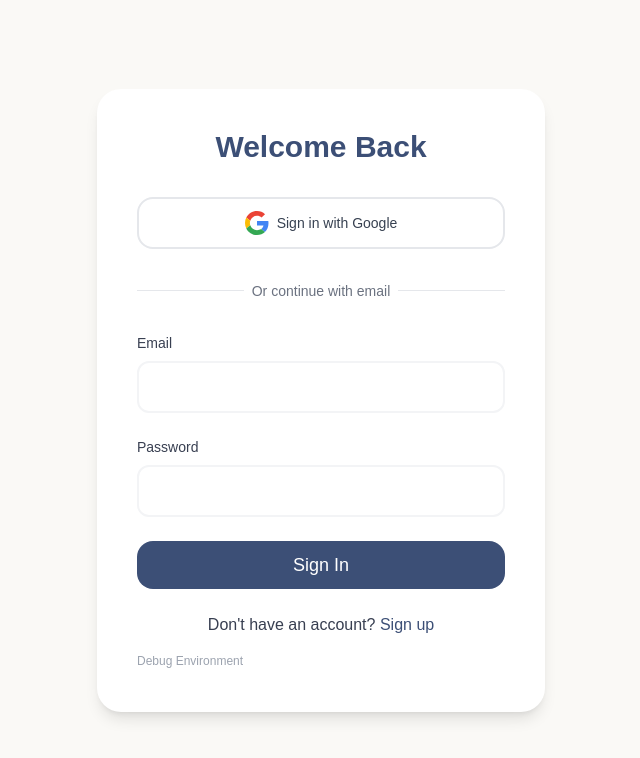
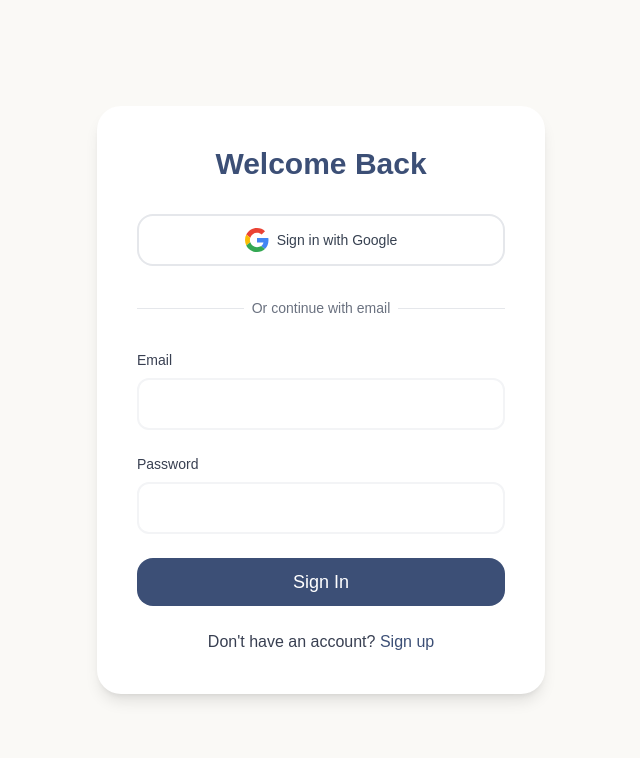
Before and after one commit to HamidMoopen/memo-ai, a Next.js app: page /login in a window 1280 px wide. Shown: the top 758 px of the page, without its empty margins (319-959 px from the left). Built offline with nearby package versions, Linux system fonts and the light colour scheme; no server answers.

Commit message:
Revert "debug logs"
This reverts commit 2d678493e13f0be641db74d10f6d80b691fe700c.

```diff
--- a/src/app/auth/callback/route.ts
+++ b/src/app/auth/callback/route.ts
@@ -5,41 +5,26 @@ export const dynamic = 'force-dynamic'
 
 export async function GET(request: Request) {
   try {
-    console.log("🔄 Auth callback triggered");
-    console.log("📍 Request URL:", request.url);
-
     const requestUrl = new URL(request.url)
     const code = requestUrl.searchParams.get('code')
 
-    console.log("🔑 Auth code present:", !!code);
-
     if (!code) {
-      console.error("❌ No code parameter found");
       return NextResponse.redirect(new URL('/login?error=no_code', request.url))
     }
+    const supabase = await createClient()
 
-    const supabase = await createClient()
-    console.log("🔌 Supabase client created");
-
-    console.log("🔄 Exchanging code for session...");
     const { data, error } = await supabase.auth.exchangeCodeForSession(code)
 
     if (error) {
-      console.error("❌ Session exchange error:", error);
       return NextResponse.redirect(new URL(`/login?error=${error.message}`, request.url))
     }
 
-    console.log("✅ Session data received:", !!data.session);
-
     if (!data.session) {
-      console.error("❌ No session in response data");
       return NextResponse.redirect(new URL('/login?error=no_session', request.url))
     }
 
-    console.log("🎯 Redirecting to dashboard");
     return NextResponse.redirect(new URL('/dashboard', request.url))
   } catch (error) {
-    console.error("💥 Callback error:", error);
     return NextResponse.redirect(new URL('/login?error=unknown', request.url))
   }
 }
--- a/src/app/login/page.tsx
+++ b/src/app/login/page.tsx
@@ -25,34 +25,21 @@ export default function LoginPage() {
     async function signInWithGoogle() {
         setIsGoogleLoading(true);
         try {
-            // Get the current origin dynamically
-            const redirectUrl = getRedirectUrl("/auth/callback");
-            console.log("🔍 Sign in with Google initiated");
-            console.log("📍 Current URL:", window.location.href);
-            console.log("🔄 Redirect URL:", redirectUrl);
-
-            const { error, data } = await supabase.auth.signInWithOAuth({
+            const { error } = await supabase.auth.signInWithOAuth({
                 provider: "google",
                 options: {
-                    redirectTo: redirectUrl,
+                    redirectTo: getRedirectUrl("/auth/callback"),
                 },
             });
 
-            console.log("📊 OAuth response data:", data);
-
-            if (error) {
-                console.error("❌ OAuth error:", error);
-                throw error;
-            }
-
-            console.log("✅ OAuth request successful");
+            if (error) throw error;
         } catch (error: any) {
-            console.error("🚨 Sign in error:", error);
             setError({ error: 'unknown', message: 'Error signing in with Google' });
         } finally {
             setIsGoogleLoading(false);
         }
     }
+
 
     const handleSubmit = async (e: React.FormEvent<HTMLFormElement>) => {
         e.preventDefault();
@@ -69,18 +56,6 @@ export default function LoginPage() {
         } finally {
             setIsLoading(false);
         }
-    };
-
-    const debugEnvironment = () => {
-        console.log({
-            windowLocation: typeof window !== 'undefined' ? window.location : 'No window',
-            origin: typeof window !== 'undefined' ? window.location.origin : 'No window',
-            redirectUrl: getRedirectUrl('/auth/callback'),
-            env: {
-                NEXT_PUBLIC_SUPABASE_URL: process.env.NEXT_PUBLIC_SUPABASE_URL,
-                NEXT_PUBLIC_SITE_URL: process.env.NEXT_PUBLIC_SITE_URL,
-            }
-        });
     };
 
     return (
@@ -122,6 +97,8 @@ export default function LoginPage() {
                     )}
                     Sign in with Google
                 </Button>
+
+
 
                 <div className="relative my-8">
                     <div className="absolute inset-0 flex items-center">
@@ -179,13 +156,6 @@ export default function LoginPage() {
                         Sign up
                     </Link>
                 </p>
-
-                <button
-                    onClick={debugEnvironment}
-                    className="mt-4 text-xs text-gray-400 hover:text-gray-600"
-                >
-                    Debug Environment
-                </button>
             </div>
         </div>
     );
--- a/src/lib/utils.ts
+++ b/src/lib/utils.ts
@@ -6,10 +6,7 @@ export function cn(...inputs: ClassValue[]) {
 }
 
 export function getRedirectUrl(path: string): string {
-  const url = typeof window !== 'undefined'
+  return typeof window !== 'undefined'
     ? `${window.location.origin}${path}`
     : path;
-
-  console.log("🔗 Generated redirect URL:", url);
-  return url;
 }
```
